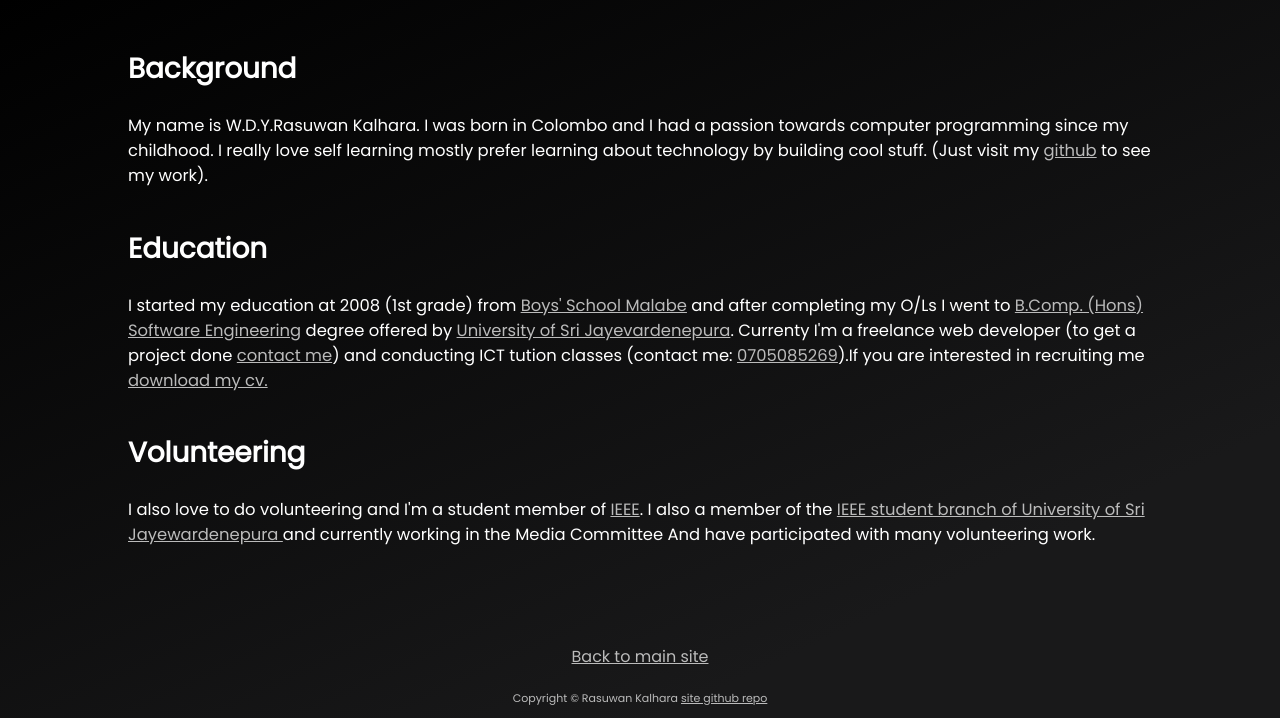
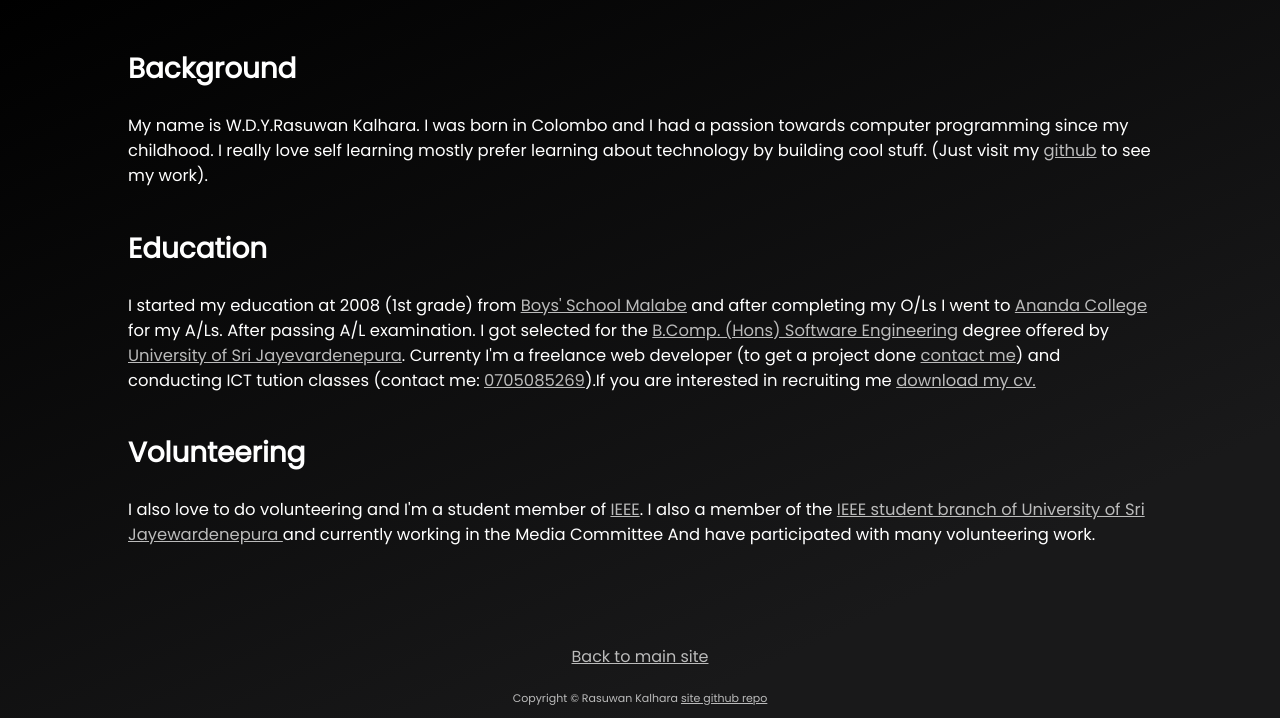
Before and after one commit to RasuwanK/Portfolio, a plain HTML site: page about.html in a window 1280 px wide. Shown: the part 130-848 px from the top of the page. Drawn offline with Linux system fonts and the light colour scheme.

Commit message:
Added more in the about

```diff
--- a/about.html
+++ b/about.html
@@ -41,6 +41,9 @@
               >Boys' School Malabe</a
             >
             and after completing my O/Ls I went to
+            <a href="https://www.anandacollege.edu.lk/">Ananda College
+            </a>for my
+            A/Ls. After passing A/L examination. I got selected for the
             <a
               href="https://computing.sjp.ac.lk/index.php/bachelor-of-computing-honours-in-software-engineer"
               >B.Comp. (Hons) Software Engineering</a
@@ -62,11 +65,12 @@
           <h2>Volunteering</h2>
           <p>
             I also love to do volunteering and I'm a student member of
-            <a href="https://www.ieee.org/">IEEE</a>.&nbsp;I also a member of the
+            <a href="https://www.ieee.org/">IEEE</a>.&nbsp;I also a member of
+            the
             <a href="https://web.facebook.com/ieee.usjp/?_rdc=1&_rdr"
               >IEEE student branch of University of Sri Jayewardenepura </a
-            >and currently working in the
-            Media Committee And have participated with many volunteering work.
+            >and currently working in the Media Committee And have participated
+            with many volunteering work.
           </p>
         </section>
       </article>
@@ -74,7 +78,10 @@
     </main>
     <footer>
       <p id="copyright">
-        Copyright &copy; Rasuwan Kalhara <a href="https://github.com/RasuwanK/RasuwanK.github.io">site github repo</a>
+        Copyright &copy; Rasuwan Kalhara
+        <a href="https://github.com/RasuwanK/RasuwanK.github.io"
+          >site github repo</a
+        >
       </p>
     </footer>
   </body>
```
